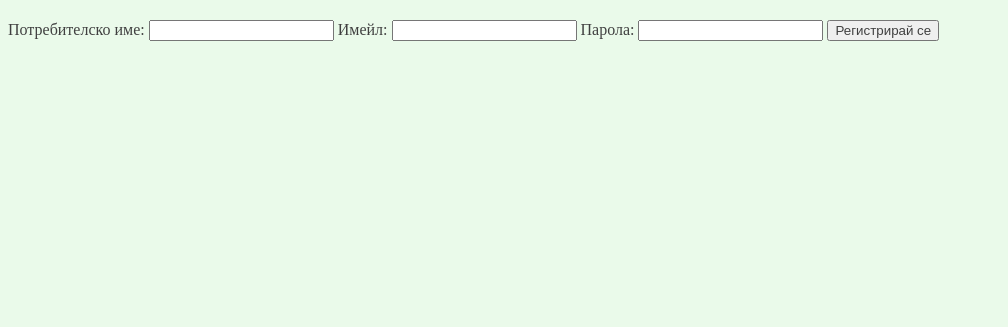
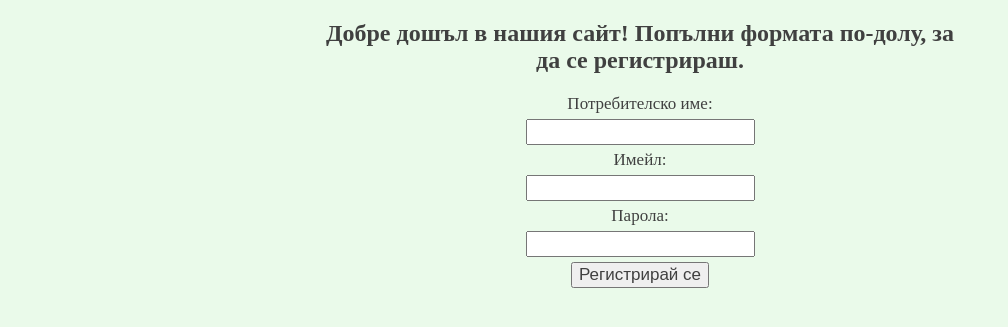
Before and after one commit to RHandarov/celebrating-events-organizer, a PHP site: page /register in a window 1280 px wide. Shown: the part 63-390 px from the top of the page, without its empty margins (0-1008 px from the left). Run offline with PHP 8.4, Linux system fonts and the light colour scheme.

Commit message:
Change registration form layout and styles just as login from

```diff
--- a/frontend/css/style.css
+++ b/frontend/css/style.css
@@ -55,3 +55,20 @@ header nav a {
     text-align: center;
     font-size: 17px;
 }
+
+#registration-form {
+    display: block;
+    margin: 0 auto;
+    width: 50%;
+}
+
+#registration-form h2 {
+    text-align: center;
+}
+
+#registration-form form * {
+    display: block;
+    margin: 5px auto;
+    text-align: center;
+    font-size: 17px;
+}
--- a/frontend/templates/auth/register_form.php
+++ b/frontend/templates/auth/register_form.php
@@ -1,10 +1,14 @@
-<?php
-    if (isset($errors)) {
-        foreach ($errors as $error) {
-            echo "<h1>" . $error . "</h1>";
+<main id="registration-form">
+    <?php
+        if (isset($errors)) {
+            foreach ($errors as $error) {
+                echo "<h2 class=\"error\">" . $error . "</h2>";
+            }
         }
-    }
-?>
+    ?>
+
+    <h2>Добре дошъл в нашия сайт! Попълни формата по-долу, за да се регистрираш.</h2>
+
     <form method="post">
         <label for="username">Потребителско име:</label>
         <input id="username" name="username" type="text" maxlength="30" required>
@@ -17,3 +21,4 @@
 
         <button type="submit">Регистрирай се</button>
     </form>
+</main>
```
